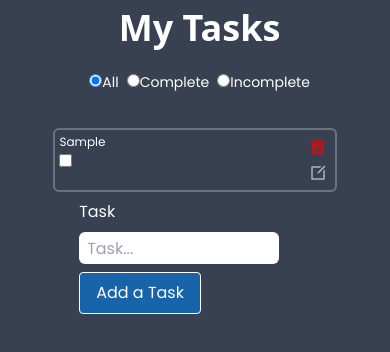
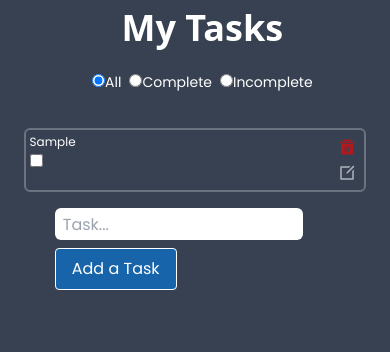
Before and after one commit to AmitPaswan18/Todo-App, a React (Vite) app: page / in a window 390 px wide. Both pictures are taken after typing "Sample" into the empty fields and a click on the button "Add a Task". Shown: the top 352 px of the page. Built offline with nearby package versions, Linux system fonts and the light colour scheme.

Commit message:
fixed on one click save bug in edit section

```diff
--- a/src/components/TodoItems.jsx
+++ b/src/components/TodoItems.jsx
@@ -15,7 +15,6 @@ const TodoItems = () => {
   const [editIndex, setEditIndex] = useState(null);
   const [checkedItems, setCheckedItems] = useState({});
   const [filter, setFilter] = useState("all");
-  const [clickedInputId, setClickedInputId] = useState(null);
 
   const containerRef = useRef(null);
   const editInputRef = useRef(null);
@@ -25,13 +24,11 @@ const TodoItems = () => {
     setFilter(value);
   };
 
-  function handleClick(id) {
-    setClickedInputId(id);
-    if (inputRef.current) {
-      inputRef.current.focus();
+  const handleClick = (event) => {
+    if (inputRef.current && !inputRef.current.contains(event.target)) {
+      handleEditSubmit(event);
     }
-  }
-
+  };
   const filteredTodo = () => {
     switch (filter) {
       case "complete":
@@ -139,7 +136,9 @@ const TodoItems = () => {
         containerRef.current &&
         !containerRef.current.contains(event.target) &&
         inputRef.current &&
-        !inputRef.current.contains(event.target)
+        !inputRef.current.contains(event.target) &&
+        editInputRef.current &&
+        !editInputRef.current.contains(event.target)
       ) {
         if (editIndex !== null) {
           handleEditSubmit(event);
@@ -160,10 +159,10 @@ const TodoItems = () => {
       <div
         className="w-full h-screen absolute top-18 bg-gray-700"
         ref={containerRef}
-        onClick={() => handleClick("inputbar")}>
+        onClick={handleClick}>
         <div
           id="scrollbar"
-          className="flex justify-center  w-10/12  flex-col items-center mx-auto  rounded-md p-2 bg-gray-700">
+          className="flex justify-center  lg:w-10/12 w-max-96  flex-col items-center mx-auto  rounded-md p-2 bg-gray-700">
           <div className=" max-h-96 overflow-y-auto w-11/12 flex justify-center lg:w-10/12  ">
             {todo.length === 0 ? (
               <>
@@ -180,7 +179,7 @@ const TodoItems = () => {
               </>
             ) : (
               <div className=" left-10 lg:w-10/12 w-full max-h-fit">
-                <div className="bg-gray-700 fixed z-10  lg:w-7/12 w-9/12">
+                <div className="bg-gray-700 fixed z-10  lg:w-7/12 w-11/12">
                   <div className="font-sans text-4xl flex justify-center font-bold  text-white">
                     My Tasks
                   </div>
@@ -209,6 +208,7 @@ const TodoItems = () => {
                       />{" "}
                     </label>
                   </div>
+
                   {isinputValid === false && (
                     <div className="text-red-600">
                       Please enter a valid task name
@@ -227,11 +227,11 @@ const TodoItems = () => {
                             {editIndex === index ? (
                               <>
                                 <div className="flex flex-col">
-                                  <form onSubmit={handleEditSubmit}>
+                                  <form onSubmit={(e) => handleEditSubmit(e)}>
                                     <input
                                       id="inputbar"
                                       ref={inputRef}
-                                      className="w-full h-8 rounded-md p-2 m-2 text-black"
+                                      className="w-11/12 h-8 rounded-md p-2 m-2 text-black"
                                       placeholder="Task..."
                                       onChange={(e) =>
                                         setTitleEdit(e.target.value)
@@ -257,15 +257,17 @@ const TodoItems = () => {
                                     />
                                   ) : null}
                                   {checkedItems[index] && filter == "all" ? (
+                                    <>
                                       <span className="badge text-bg-success m-2">
                                         Complete
                                       </span>
+                                    </>
                                   ) : null}
                                 </div>
                               </div>
                             )}
                             <div className="flex flex-col md:flex-row">
-                              <button>
+                              <>
                                 <RiDeleteBin5Fill
                                   className="m-1"
                                   color="red"
@@ -274,13 +276,11 @@ const TodoItems = () => {
                                   style={{ cursor: "pointer" }}
                                   onClick={() => deleteTodo(index)}
                                 />
-                              </button>
-                              <button
-                                ref={editInputRef}
-                                className="text-sm"
-                                onClick={handleClick}>
+                              </>
+
                               <RiEditBoxLine
                                 className="m-1"
+                                ref={editInputRef}
                                 color="white"
                                 opacity={0.6}
                                 size={18}
@@ -291,7 +291,6 @@ const TodoItems = () => {
                                     : editTodo(index)
                                 }
                               />
-                              </button>
                             </div>
                           </div>
                         </div>
@@ -310,7 +309,7 @@ const TodoItems = () => {
               <div className="text-white mr-8">
                 {" "}
                 <div className="flex flex-col w-full">
-                  <div>Task</div>
+                  {/* <div>Task</div> */}
                   <TaskInput
                     type="text"
                     className="w-full h-8 rounded-md p-2 my-2 text-black "
```
Lines whose indentation alone changed are shown as unchanged.
